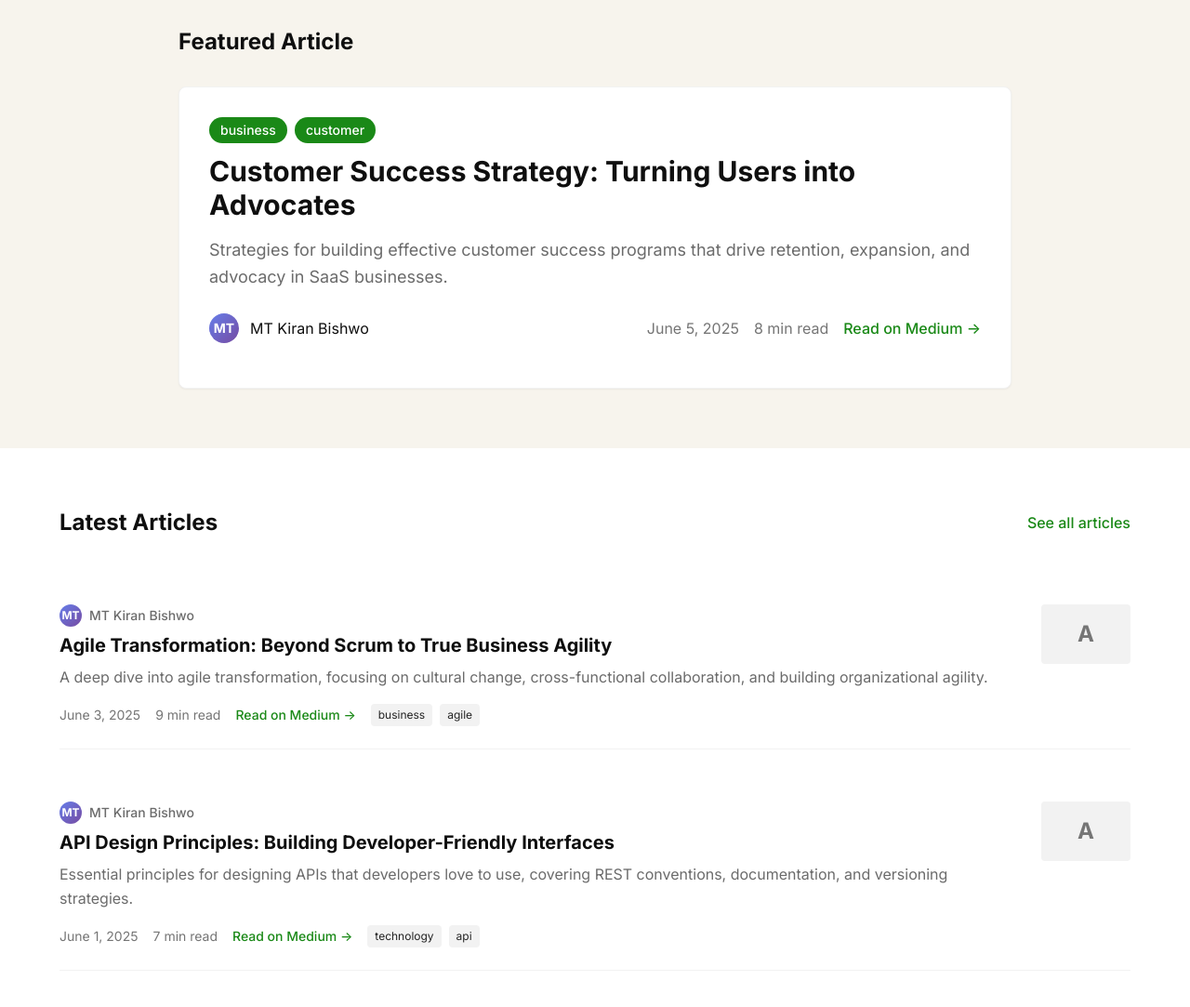
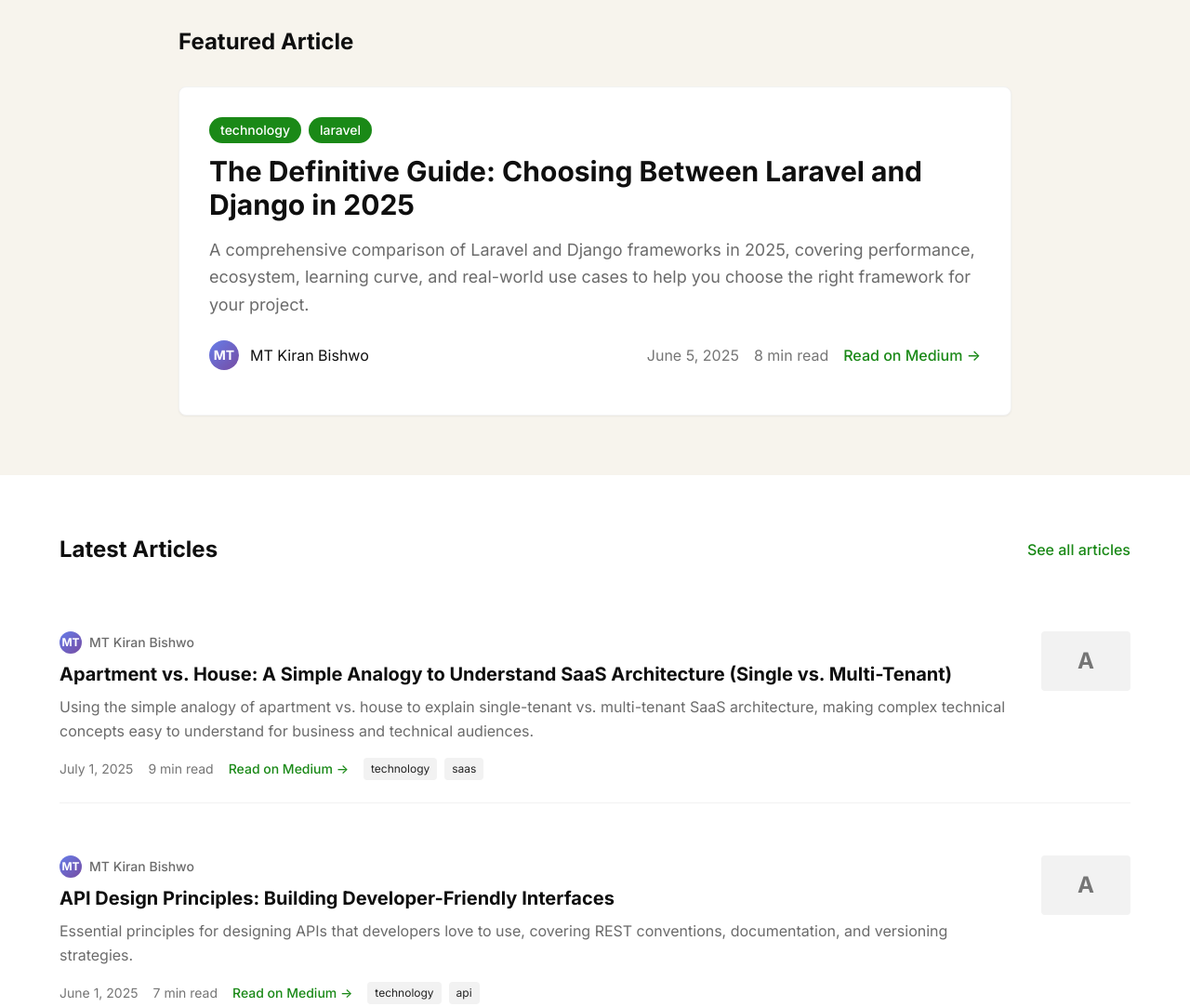
Before and after one commit to kiranbishwo/mtkiran, a plain HTML site: page index.html in a window 1280 px wide. Shown: the part 660-1743 px from the top of the page at 93% size. Drawn offline with nearby package versions, Linux system fonts and the light colour scheme; a web font is replaced by a local one.

Commit message:
Implement theme persistence with localStorage and update article details for improved clarity and categorization

```diff
--- a/index.html
+++ b/index.html
@@ -24,6 +24,17 @@
           return;
         }
 
+        // Load saved theme from localStorage
+        const savedTheme = localStorage.getItem("theme");
+        if (savedTheme) {
+          currentTheme = savedTheme;
+          if (savedTheme === "dark") {
+            html.classList.add("dark");
+          } else {
+            html.classList.remove("dark");
+          }
+        }
+
         const toggles = [darkModeToggle, darkModeToggleMobile].filter(Boolean);
 
         toggles.forEach((toggle) => {
@@ -36,6 +47,10 @@
               html.classList.add("transitioning");
               const isDark = html.classList.toggle("dark");
               currentTheme = isDark ? "dark" : "light";
+
+              // Save theme to localStorage
+              localStorage.setItem("theme", currentTheme);
+
               updateDarkModeIcon(isDark);
               setTimeout(() => {
                 html.classList.remove("transitioning");
@@ -378,7 +393,7 @@
           <div class="flex items-center">
             <a
               href="#home"
-              class="text-xl font-bold text-medium-gray-900 hover:text-medium-green transition-colors"
+              class="text-xl font-bold text-medium-gray-900 dark:text-medium-gray-100 hover:text-medium-green dark:hover:text-medium-green transition-colors"
             >
               MT Kiran Bishwo
             </a>
@@ -1952,29 +1967,29 @@
       const ARTICLES = [
         {
           id: 9,
-          title: "Customer Success Strategy: Turning Users into Advocates",
-          slug: "customer-success-strategy",
+          title: "The Definitive Guide: Choosing Between Laravel and Django in 2025",
+          slug: "laravel-vs-django-2025",
           excerpt:
-            "Strategies for building effective customer success programs that drive retention, expansion, and advocacy in SaaS businesses.",
+            "A comprehensive comparison of Laravel and Django frameworks in 2025, covering performance, ecosystem, learning curve, and real-world use cases to help you choose the right framework for your project.",
           readingTime: 8,
           publishedAt: "2025-06-05T14:20:00.000Z",
-          tags: ["business", "customer", "saas"],
-          category: "Customer Success",
+          tags: ["technology", "laravel", "django", "development"],
+          category: "Framework Comparison",
           mediumUrl:
-            "https://medium.com/@mtkiranbishwo/customer-success-strategy-turning-users-into-advocates",
+            "https://medium.com/@mtkiranbishwo/the-definitive-guide-choosing-between-laravel-and-django-in-2024-62866b1e6d83",
         },
         {
           id: 10,
-          title: "Agile Transformation: Beyond Scrum to True Business Agility",
-          slug: "agile-transformation",
+          title: "Apartment vs. House: A Simple Analogy to Understand SaaS Architecture (Single vs. Multi-Tenant)",
+          slug: "saas-architecture-apartment-vs-house",
           excerpt:
-            "A deep dive into agile transformation, focusing on cultural change, cross-functional collaboration, and building organizational agility.",
+            "Using the simple analogy of apartment vs. house to explain single-tenant vs. multi-tenant SaaS architecture, making complex technical concepts easy to understand for business and technical audiences.",
           readingTime: 9,
-          publishedAt: "2025-06-03T12:00:00.000Z",
-          tags: ["business", "agile", "transformation"],
-          category: "Organizational Development",
+          publishedAt: "2025-07-01T12:00:00.000Z",
+          tags: ["technology", "saas", "architecture", "business"],
+          category: "SaaS Architecture",
           mediumUrl:
-            "https://medium.com/@mtkiranbishwo/agile-transformation-beyond-scrum-to-true-business-agility",
+            "https://medium.com/@mtkiranbishwo/apartment-vs-house-a-simple-analogy-to-understand-saas-architecture-single-vs-multi-tenant-ad5d158bb92b",
         },
         {
           id: 11,
@@ -2488,27 +2503,29 @@
         );
 
         return `
-                <article class="flex space-x-6 py-6 border-b border-medium-gray-200 dark:border-medium-gray-700 last:border-b-0 article-card fade-in cursor-pointer" onclick="redirectToMedium('${
+                <article class="flex flex-col sm:flex-row space-y-4 sm:space-y-0 py-6 border-b border-medium-gray-200 dark:border-medium-gray-700 last:border-b-0 article-card fade-in cursor-pointer" onclick="redirectToMedium('${
                   article.slug
                 }')">
-                    <div class="flex-1">
+                    <div class="flex-1 min-w-0 sm:mr-6">
                         <div class="flex items-center space-x-2 mb-2">
-                            <div class="w-6 h-6 rounded-full hero-gradient flex items-center justify-center text-white text-xs font-bold">
+                            <div class="w-6 h-6 rounded-full hero-gradient flex items-center justify-center text-white text-xs font-bold flex-shrink-0">
                                 MT
                             </div>
                             <span class="text-sm text-medium-gray-600 dark:text-medium-gray-400 font-medium">MT Kiran Bishwo</span>
                         </div>
-                        <h3 class="text-xl font-bold text-medium-gray-900 dark:text-white mb-2 leading-tight article-title hover:text-medium-green transition-colors">
+                        <h3 class="text-lg sm:text-xl font-bold text-medium-gray-900 dark:text-white mb-2 leading-tight article-title hover:text-medium-green transition-colors">
                             ${article.title}
                         </h3>
                         <p class="text-medium-gray-600 dark:text-medium-gray-400 leading-relaxed mb-4 clamp-2">
                             ${article.excerpt}
                         </p>
-                        <div class="flex items-center space-x-4 text-sm text-medium-gray-500 dark:text-medium-gray-500">
-                            <span>${publishDate}</span>
-                            <span>${article.readingTime} min read</span>
-                            <span class="text-medium-green font-medium">Read on Medium →</span>
-                            <div class="flex items-center space-x-2">
+                        <div class="flex flex-col sm:flex-row sm:items-center space-y-2 sm:space-y-0 text-sm text-medium-gray-500 dark:text-medium-gray-500">
+                            <div class="flex flex-wrap items-center space-x-4">
+                                <span>${publishDate}</span>
+                                <span>${article.readingTime} min read</span>
+                                <span class="text-medium-green font-medium">Read on Medium →</span>
+                            </div>
+                            <div class="flex items-center space-x-2 sm:ml-4">
                                 ${article.tags
                                   .slice(0, 2)
                                   .map(
@@ -2522,7 +2539,7 @@
                             </div>
                         </div>
                     </div>
-                    <div class="w-24 h-16 bg-medium-gray-200 dark:bg-medium-gray-700 rounded flex items-center justify-center flex-shrink-0">
+                    <div class="w-full sm:w-24 h-16 bg-medium-gray-200 dark:bg-medium-gray-700 rounded flex items-center justify-center flex-shrink-0">
                         <span class="text-medium-gray-500 dark:text-medium-gray-400 text-2xl font-bold">
                             ${article.title.charAt(0)}
                         </span>
```
